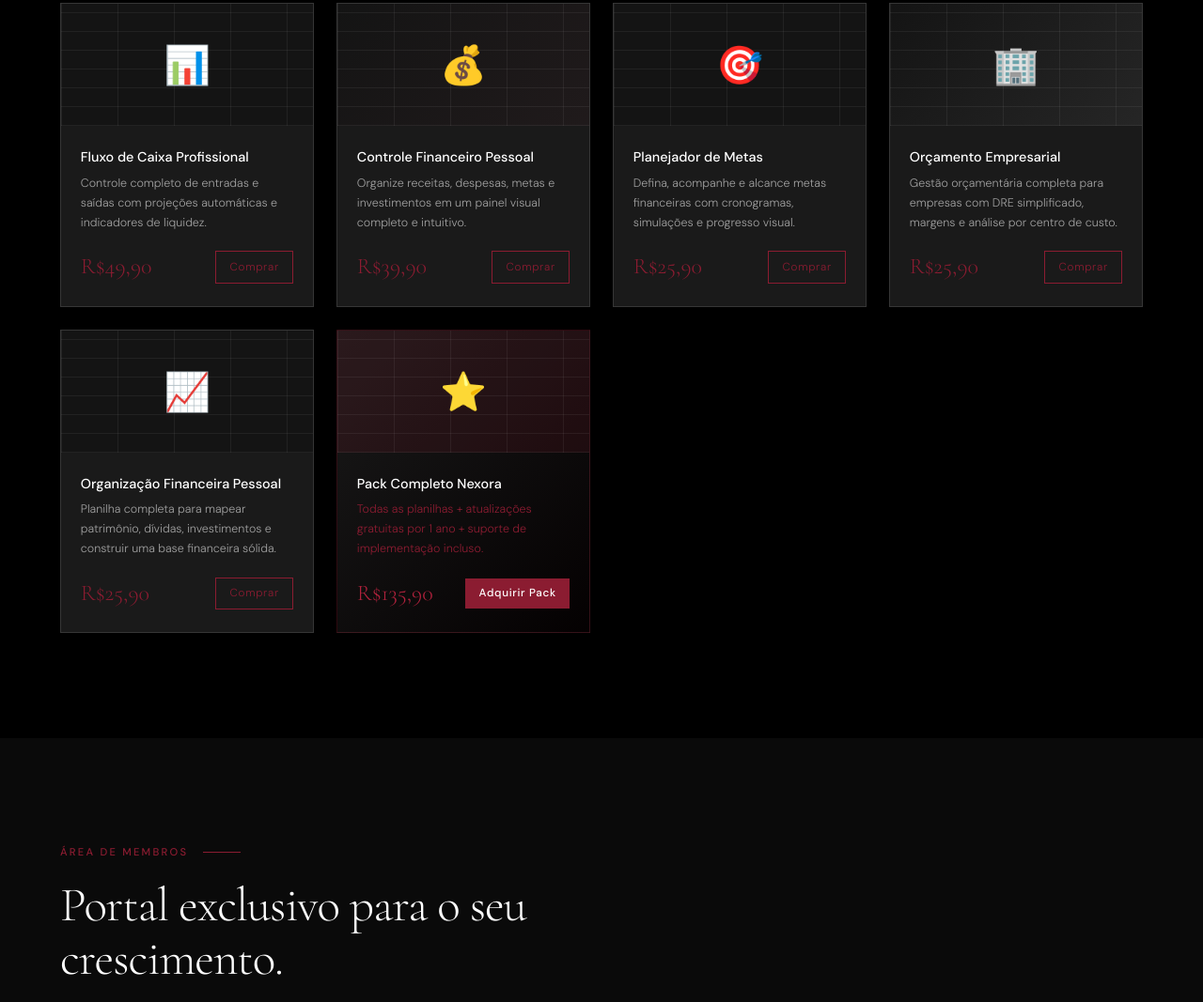
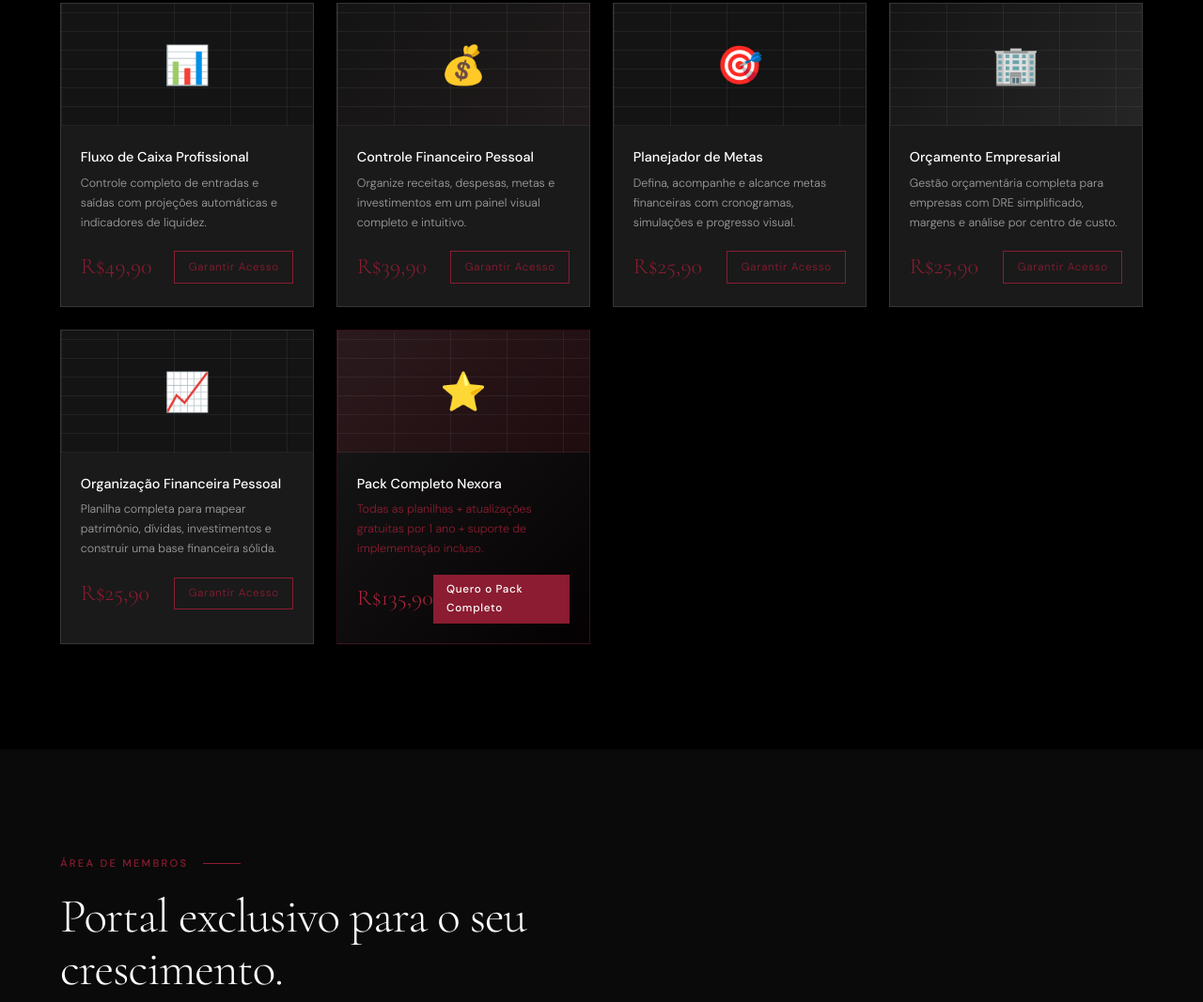
Before and after one commit to thyerisDev/Nexora-Original, a website: page index.html in a window 1280 px wide. Shown: the part 4370-5437 px from the top of the page at 94% size. Drawn offline with nearby package versions, Linux system fonts and the light colour scheme.

Commit message:
index atualizado

```diff
--- a/index.html
+++ b/index.html
@@ -251,7 +251,7 @@
         </div>
         <div class="service-card">
           <div class="service-icon">✦</div>
-          <div class="service-name">Programa de Transformação</div>
+          <div class="service-name">Programa de Transformação ( 3 meses)</div>
           <div class="service-desc">Um programa estruturado de 3 meses para organizar as finanças de seu negócios, alcançar os objetivos e construir resultados duradouros com acompanhamento personalizado.</div>
           <a href="#contato" class="service-link">Contratar Serviço →</a>
         </div>
@@ -326,6 +326,7 @@
     </div>
 
     <div class="sheets-grid reveal">
+
       <div class="sheet-card">
         <div class="sheet-preview"><div class="sheet-emoji">📊</div></div>
         <div class="sheet-info">
@@ -333,7 +334,7 @@
           <div class="sheet-desc">Controle completo de entradas e saídas com projeções automáticas e indicadores de liquidez.</div>
           <div class="sheet-footer">
             <div class="sheet-price">R$49,90</div>
-            <a href="planilhas/fluxo-de-caixa.html" class="btn-sm">Comprar</a>
+            <a href="https://pay.kiwify.com.br/SEU_LINK_AQUI" target="_blank" class="btn-sm">Garantir Acesso</a>
           </div>
         </div>
       </div>
@@ -345,7 +346,7 @@
           <div class="sheet-desc">Organize receitas, despesas, metas e investimentos em um painel visual completo e intuitivo.</div>
           <div class="sheet-footer">
             <div class="sheet-price">R$39,90</div>
-            <a href="planilhas/controle-pessoal.html" class="btn-sm">Comprar</a>
+            <a href="https://pay.kiwify.com.br/SEU_LINK_AQUI" target="_blank" class="btn-sm">Garantir Acesso</a>
           </div>
         </div>
       </div>
@@ -357,7 +358,7 @@
           <div class="sheet-desc">Defina, acompanhe e alcance metas financeiras com cronogramas, simulações e progresso visual.</div>
           <div class="sheet-footer">
             <div class="sheet-price">R$25,90</div>
-            <a href="planilhas/planejador-metas.html" class="btn-sm">Comprar</a>
+            <a href="https://pay.kiwify.com.br/SEU_LINK_AQUI" target="_blank" class="btn-sm">Garantir Acesso</a>
           </div>
         </div>
       </div>
@@ -369,7 +370,7 @@
           <div class="sheet-desc">Gestão orçamentária completa para empresas com DRE simplificado, margens e análise por centro de custo.</div>
           <div class="sheet-footer">
             <div class="sheet-price">R$25,90</div>
-            <a href="planilhas/orcamento-empresarial.html" class="btn-sm">Comprar</a>
+            <a href="https://pay.kiwify.com.br/SEU_LINK_AQUI" target="_blank" class="btn-sm">Garantir Acesso</a>
           </div>
         </div>
       </div>
@@ -381,7 +382,7 @@
           <div class="sheet-desc">Planilha completa para mapear patrimônio, dívidas, investimentos e construir uma base financeira sólida.</div>
           <div class="sheet-footer">
             <div class="sheet-price">R$25,90</div>
-            <a href="planilhas/organizacao-pessoal.html" class="btn-sm">Comprar</a>
+            <a href="https://pay.kiwify.com.br/SEU_LINK_AQUI" target="_blank" class="btn-sm">Garantir Acesso</a>
           </div>
         </div>
       </div>
@@ -393,7 +394,7 @@
           <div class="sheet-desc" style="color:var(--gold)">Todas as planilhas + atualizações gratuitas por 1 ano + suporte de implementação incluso.</div>
           <div class="sheet-footer">
             <div class="sheet-price" style="color:var(--gold-light)">R$135,90</div>
-            <a href="planilhas/pack-completo.html" class="btn-primary" style="padding:0.4rem 0.9rem;font-size:0.73rem">Adquirir Pack</a>
+            <a href="https://pay.kiwify.com.br/SEU_LINK_AQUI" target="_blank" class="btn-primary" style="padding:0.4rem 0.9rem;font-size:0.73rem">Quero o Pack Completo</a>
           </div>
         </div>
       </div>
```
